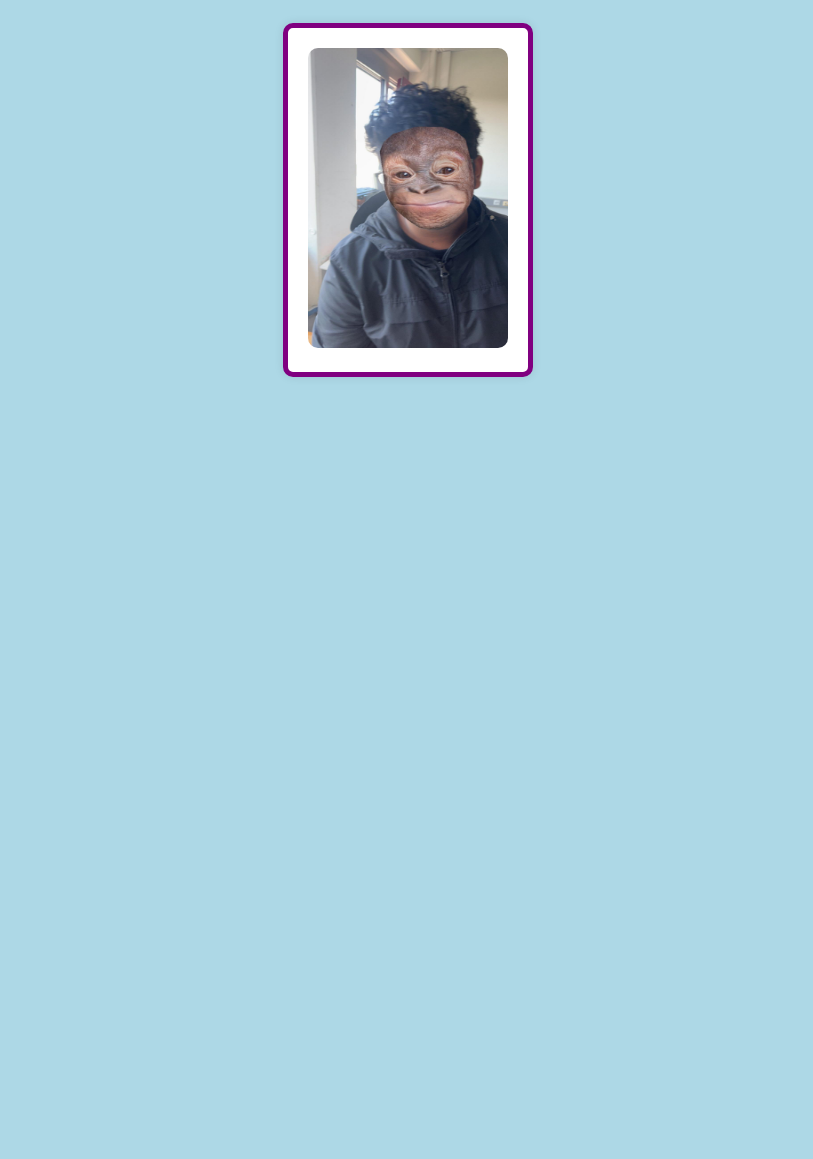
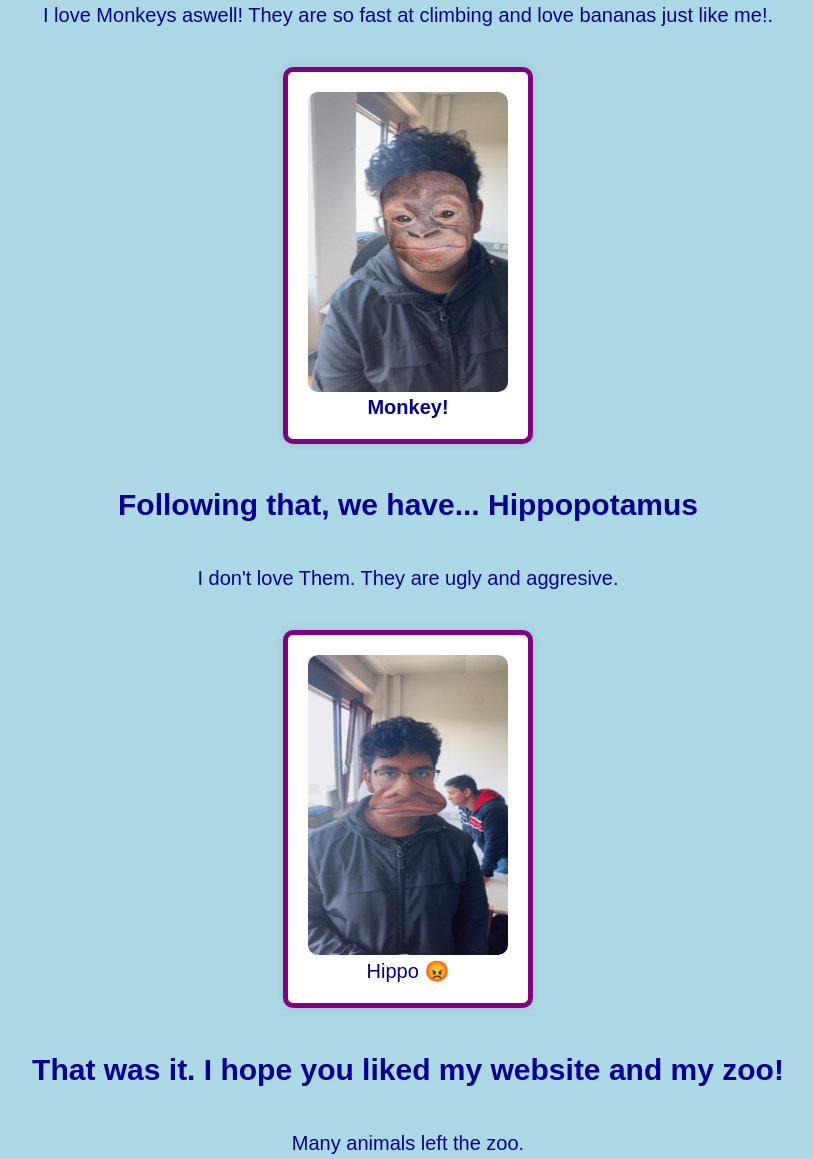
Before and after one commit to Antonio040/Rudi, a plain HTML site: page index.html in a window 1280 px wide. Shown: the part 1383-2542 px from the top of the page, without its empty margins (232-1045 px from the left). Before the commit the page ends 1790 px from the top, so only its background shows below. Drawn offline with Linux system fonts and the light colour scheme.

Commit message:
finshed website. ask on monday how to fix some stuff

```diff
--- a/index.html
+++ b/index.html
@@ -42,8 +42,34 @@
                 <a href="https://www.imdb.com/title/tt11389872/mediaviewer/rm404060929/?ref_=tt_ov_i" target="_blank">
                 <figure class="text-section">
                     <img src="images/MonkeyRudi.jpg" width="200" height="300" alt="Monkey" title="Rudi is Monkey" style="border-radius: 10px;">
+                    </a>
+                    <figcaption><strong>Monkey!</strong></figcaption>
+                </figure>
+            </div>
+
+            <div class="image-section">
+                <h2>Following that, we have... Hippopotamus</h2>
+                <p>I don't love Them. They are ugly and aggresive.</p>
+                <a href="https://en.wikipedia.org/wiki/Hippopotamus" target="_blank">
+                <figure class="text-section">
+                    <img src="images/HippoRudi.jpg" width="200" height="300" alt="Hippopotamus" title="Rudi is Hippopotamus" style="border-radius: 10px;">
+                    </a>
+                    <figcaption>Hippo 😡</figcaption>
+                </figure>
+            </div>
+
+            <div class="image-section">
+                <h2>That was it. I hope you liked my website and my zoo!</h2>
+                <p>Many animals left the zoo.</p>
+                <a href="https://www.youtube.com/watch?v=E4WlUXrJgy4" target="_blank">
+                <figure class="text-section">
+                    <img src="images/RudiKawaii.jpg" width="200" height="300" alt="Hippopotamus" title="Rudi is Hippopotamus" style="border-radius: 10px;">
+                    <img src="images/RudiFavicon.jpg" width="200" height="300" alt="Hippopotamus" title="Rudi is Hippopotamus" style="border-radius: 10px;">
                 </figure>
                 </a>
+                    <figcaption>Owner Rudi</figcaption>
+
+            </div>
         </div>
     </body>
 </html>
--- a/style.css
+++ b/style.css
@@ -18,14 +18,30 @@ body
     background-color: white;
     border-radius: 10px;
     box-shadow: 0 0 10px rgba(0, 0, 0, 0.1);
+
 }
-
+p
+{
+    font-size: 20px;
+}
+.image.container
+{
+    display: flex;
+    align-items: center;
+    justify-content: center;
+}
 .image-section {
     display: flex; /* Flexbox makes centering easier */
     flex-direction: column; /* Stacks the image and the caption vertically */
     justify-content: center; /* Centers the image and caption vertically */
-    align-items: center; /* Centers the image and caption horizontally */
+    align-items: center; /* Centers the image and caption horizontallys; */
     margin: 0 auto; /* Centers the figure within its container */
+    transition: all 2;
+
+}
+.image-section:hover {
+    box-shadow: 0 0 100px rgba(0, 0, 0, 0.1);
+    transform: scale(1.1); /* Enlarge the image on hover */
 }
 h1
 {
```
